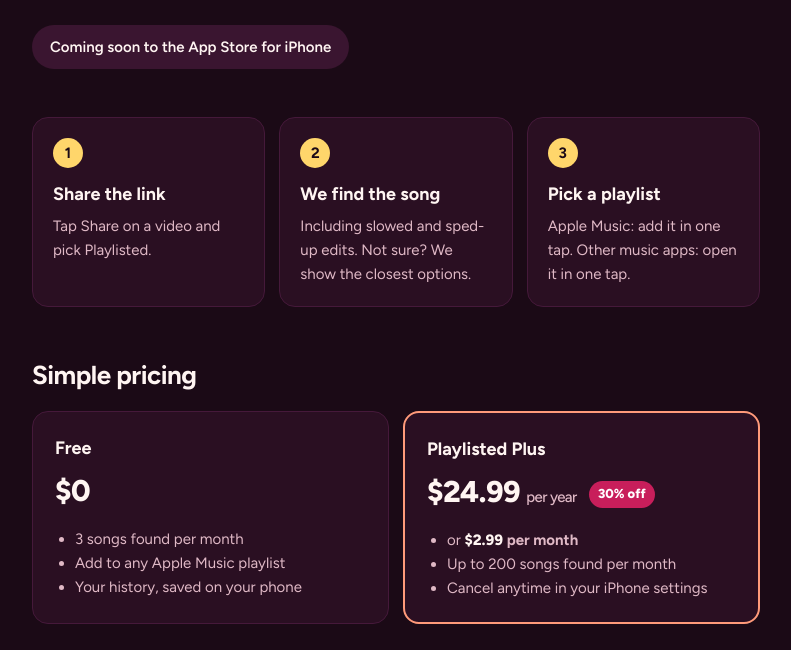
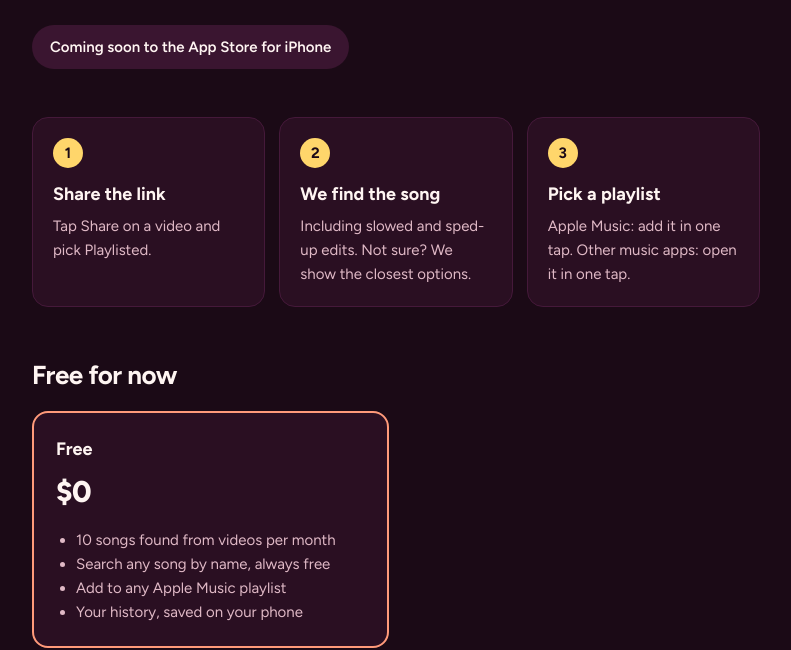
Before and after one commit to eduardokalzati-spec/playlisted-site, a plain HTML site: page index.html in a window 1280 px wide. Shown: the part 332-982 px from the top of the page, without its empty margins (244-1035 px from the left). Drawn offline with Linux system fonts and the light colour scheme.

Commit message:
Free for now: 10 songs a month from videos; Plus coming later
Co-Authored-By: Claude Opus 5.5 <noreply@anthropic.com>
Claude-Session: https://claude.ai/code/session_01Kwf1rCuxJRQpBzDAswL1ff

```diff
--- a/index.html
+++ b/index.html
@@ -36,17 +36,12 @@
   </div>
 
   <section class="block">
-    <h2>Simple pricing</h2>
+    <h2>Free for now</h2>
     <div class="plans">
-      <div class="plan">
+      <div class="plan featured">
         <h3>Free</h3>
         <div class="price">$0</div>
-        <ul><li>3 songs found per month</li><li>Add to any Apple Music playlist</li><li>Your history, saved on your phone</li></ul>
-      </div>
-      <div class="plan featured">
-        <h3>Playlisted Plus</h3>
-        <div class="price">$24.99 <small>per year</small> <span class="badge">30% off</span></div>
-        <ul><li>or <strong><span class="hi">$2.99</span> per month</strong></li><li>Up to 200 songs found per month</li><li>Cancel anytime in your iPhone settings</li></ul>
+        <ul><li>10 songs found from videos per month</li><li>Search any song by name, always free</li><li>Add to any Apple Music playlist</li><li>Your history, saved on your phone</li></ul>
       </div>
     </div>
   </section>
```
Also changed, not shown: support.html (+2 -2 lines), terms.html (+2 -2 lines).
